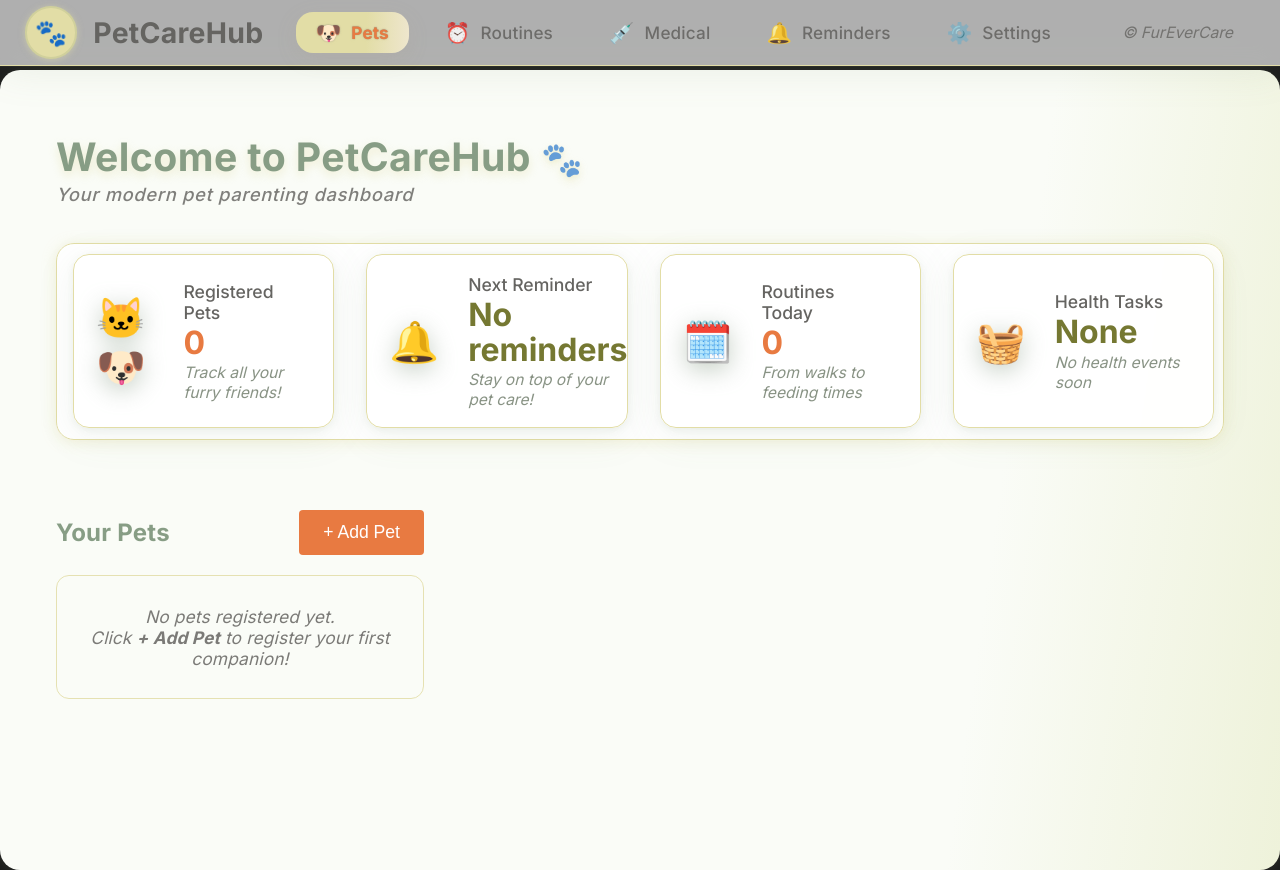
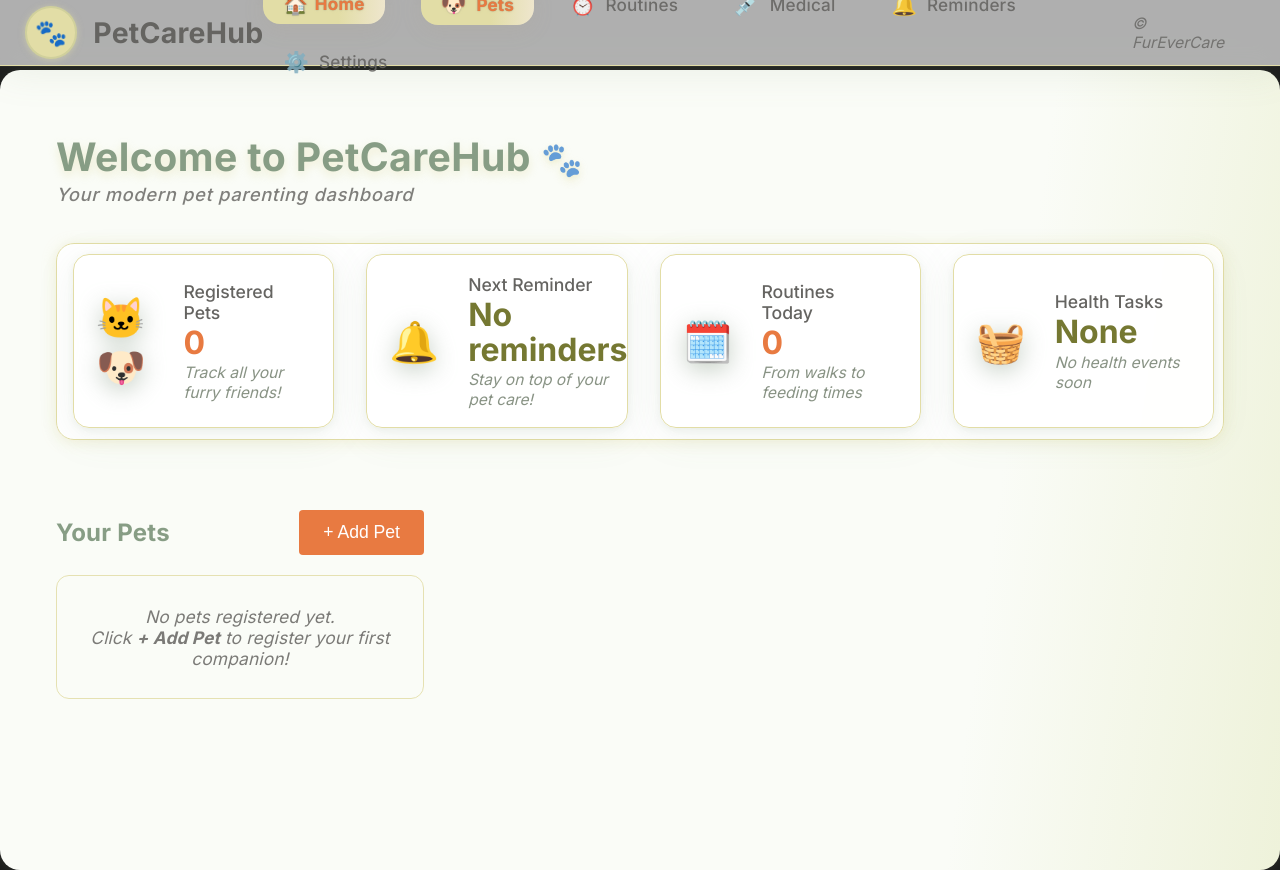
Before and after one commit to Workflow-Manager-admin/petcarehub-25341-600c870b, a React (Create React App) app in the folder petcarehub_ui/: page / in a window 1280 px wide. Built offline with nearby package versions, Linux system fonts and the light colour scheme; the HTML template or start-up script is replaced by a standard one.

Commit message:
Auto-commit: Changes as of 2025-05-28T17:14:45.864730+00:00

```diff
--- a/petcarehub_ui/src/MainContainer.js
+++ b/petcarehub_ui/src/MainContainer.js
@@ -256,6 +256,33 @@ function MainContainer() {
           <span className="pch-logo-title">PetCareHub</span>
         </div>
         <div className="pch-navbar-navlinks">
+          {/* Home/Dashboard button */}
+          <a
+            href="#"
+            className={`pch-navbar-link pch-navbar-home${active === 'Pets' ? ' active' : ''}`}
+            onClick={e => {
+              e.preventDefault();
+              // Reset all navigation/content to show main dashboard (Pets)
+              setActive('Pets');
+              // Optionally, we could also reset scroll etc. here if desired.
+            }}
+            tabIndex={0}
+            aria-current={active === 'Pets' ? 'page' : undefined}
+            style={{
+              fontWeight: 700,
+              letterSpacing: '0.02em',
+              fontSize: '1.06em',
+              color: 'var(--kavia-orange)',
+              display: 'inline-flex',
+              alignItems: 'center',
+              gap: '0.4em',
+              marginRight: 20,
+            }}
+            aria-label="Go to dashboard"
+          >
+            <span role="img" aria-label="dashboard" style={{fontSize: '1.15em'}}>🏠</span>
+            Home
+          </a>
           {navSections.map(nav => (
             <a
               key={nav.key}
```
Also changed, not shown: 2 other files (tests, documents, lock files or other folders).
